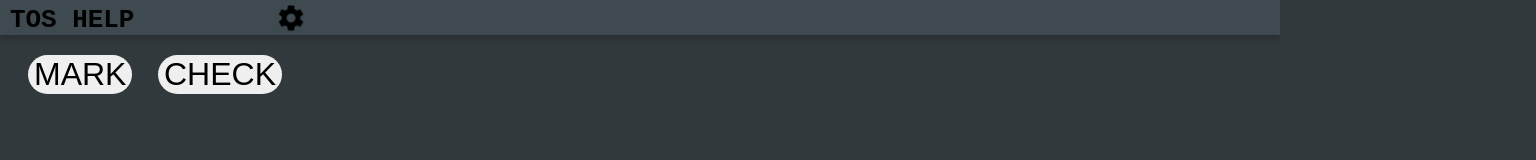
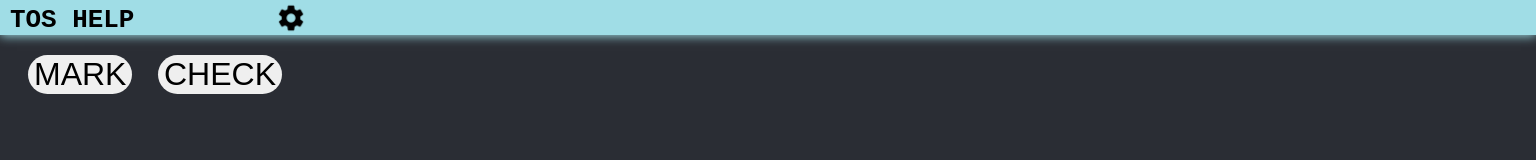
Before and after one commit to BlakeSharp/TOS-CE, a browser extension: page index.html in a window 1280 px wide. Shown: the whole page, 1536 px wide, since content can reach past the window. Drawn offline with Linux system fonts and the light colour scheme.

Commit message:
Changed the colors, positioning, and shadows of elents

```diff
--- a/background.js
+++ b/background.js
@@ -5,4 +5,5 @@ let color = '#3aa757';
 chrome.runtime.onInstalled.addListener(() => {
   chrome.storage.sync.set({ color });
   console.log('Default background color set to %cgreen', `color: ${color}`);
+
 });
--- a/index.html
+++ b/index.html
@@ -5,12 +5,13 @@
     <meta http-equiv="X-UA-Compatible" content="IE=edge">
     <meta name="viewport" content="width=device-width, initial-scale=1.0">
     <link rel="stylesheet" href="style.css">
+    <script src="background.js"></script>
     <title>Testing</title>
 </head>
 <body >
     <div id="mhead" style="height: 30px;">
         <label style="position:absolute;font-weight: bold;top:5px;left:10px;font-size: larger;">TOS HELP</label>
-        <button id="SettingsButton" style="position: absolute; left: 270px;top:2px;background-color: transparent;"> <img src = "Icon_Settings.png" style="height:30px;width:30px;"></button>
+        <button id="test" id="SettingsButton" style="position: absolute; left: 270px;top:2px;background-color: transparent;border: 0px;"> <img src = "Icon_Settings.png" style="height:30px;width:30px;"></button>
     </div>
     <div>
     </div>
--- a/style.css
+++ b/style.css
@@ -1,5 +1,5 @@
 body{
-    background-color: rgb(49, 57, 60);
+    background-color: rgb(42, 45, 52);
     width: 300px;
     height: 100px ;
     font-family: 'Courier New', Courier, monospace;
@@ -11,12 +11,14 @@ div{
 #SettingsButton{
     background-color: transparent;
     border: 0px;
+
 }
 #MainButtons{
     position: absolute;
     font-size:xx-large;
     border-radius: 50px;
-    border: 0px;
+    border-style: none;
+
 }
 #buttonhead{
     float: right;
@@ -33,10 +35,10 @@ div{
     font-size: larger;
     position: absolute;
     left:0px;
-    width:100%;
+    width:120%;
     top:0px;
     padding-top: 5px;
     height: 10%;
-    background-color: rgb(62, 74, 79);
-    box-shadow: rgba(0, 0, 0, 0.24) 0px 3px 8px;
+    background-color: rgb(160, 221, 230);
+    box-shadow: 0px 1px 10px #A0DDE6;
 }
```
